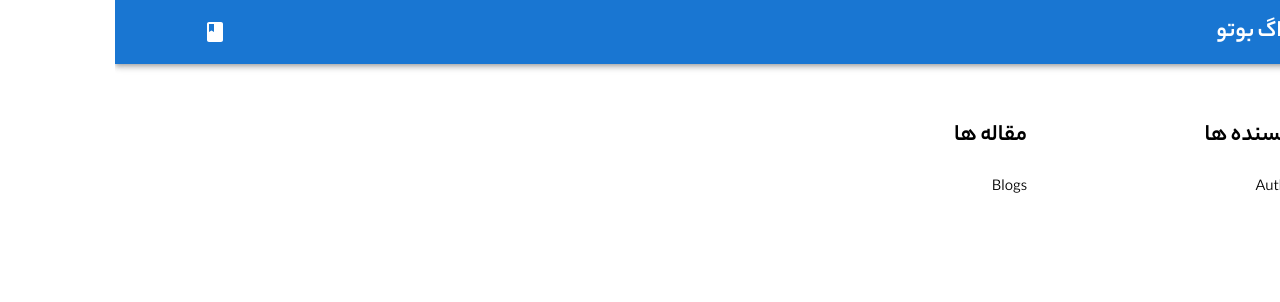
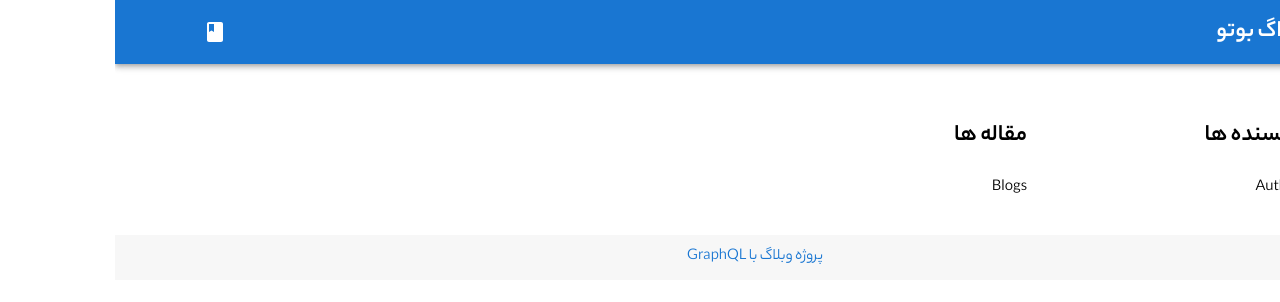
Before and after one commit to mohammadfaramarzi1/boto-blog, a React (Create React App) app: page / in a window 1280 px wide. Shown: the top 302 px of the page. Built offline with nearby package versions, Linux system fonts and the light colour scheme.

Commit message:
coding Index.js as Layout

```diff
--- a/src/App.js
+++ b/src/App.js
@@ -1,11 +1,12 @@
 import HomePage from "./components/home/HomePage";
-import Header from "./components/layout/Header"
+import Layout from "./components/layout/Index";
 
 function App() {
   return (
     <>
-      <Header />
-      <HomePage />
+      <Layout>
+        <HomePage />
+      </Layout>
     </>
   );
 }
--- a/src/components/layout/Index.js
+++ b/src/components/layout/Index.js
@@ -0,0 +1,15 @@
+import React from 'react'
+import Header from './Header'
+import Footer from './Footer'
+
+function Layout({children}) {
+  return (
+    <>
+    <Header />
+    {children}
+    <Footer />
+    </>
+  )
+}
+
+export default Layout
```
